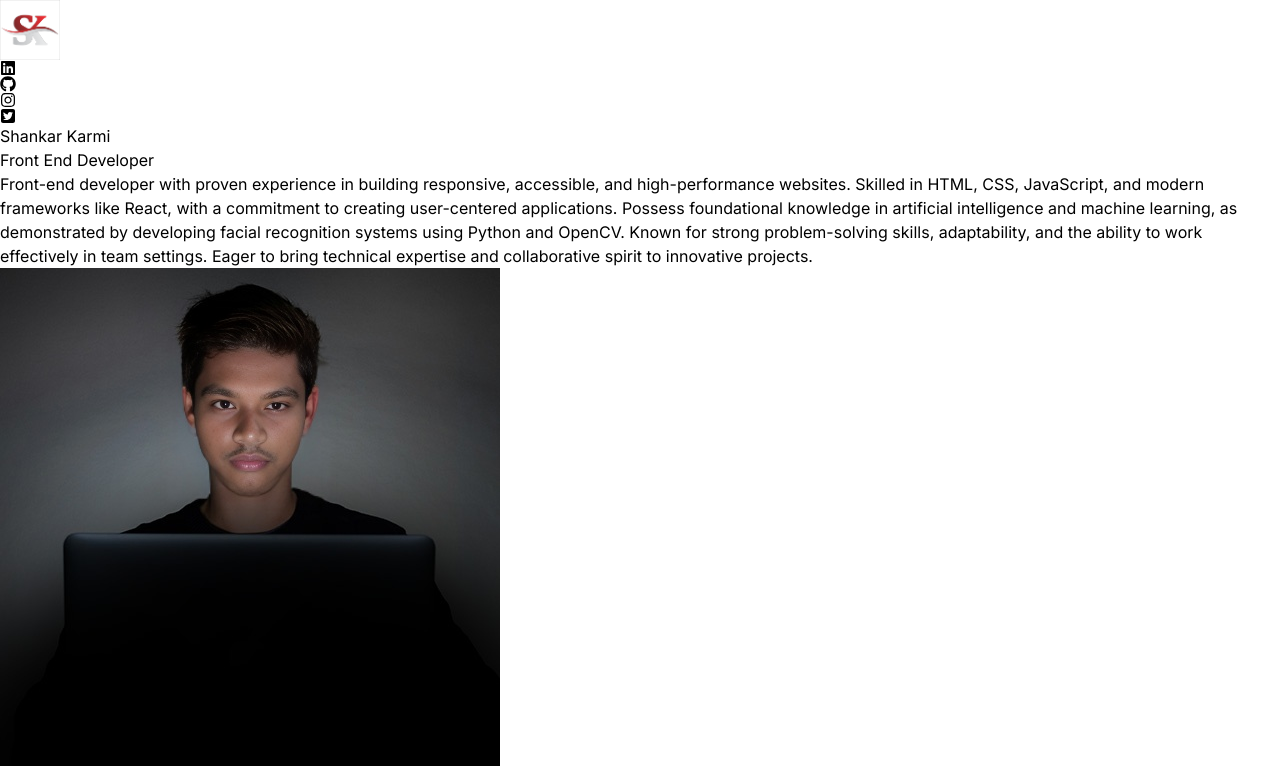
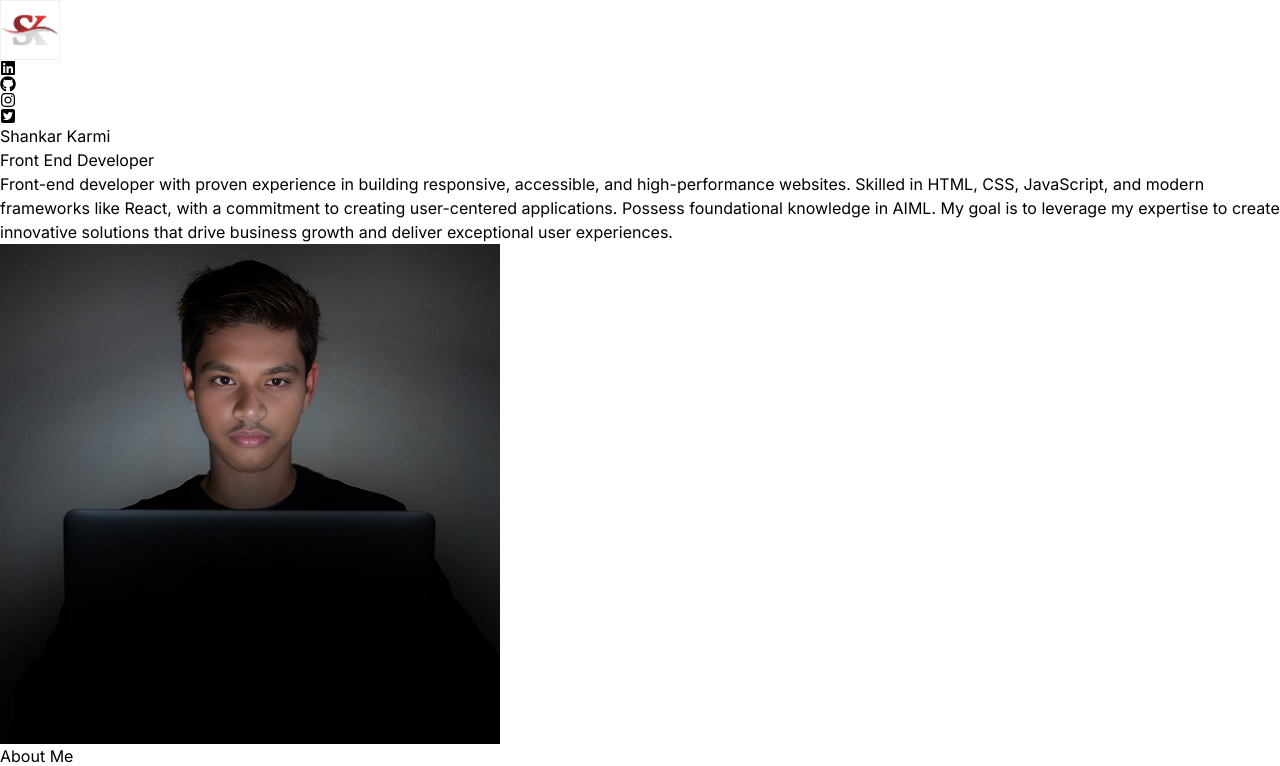
Before and after one commit to Shankarkarmi/Portfolio, a React (Vite) app: page / in a window 1280 px wide. Shown: the top 766 px of the page. Built offline with nearby package versions, Linux system fonts and the light colour scheme.

Commit message:
Update index.js

```diff
--- a/src/constants/index.js
+++ b/src/constants/index.js
@@ -3,7 +3,7 @@ import project1 from "../assets/projects/project-1.jpg";
 import project2 from "../assets/projects/project-2.jpg";
 import project3 from "../assets/projects/project-3.jpg";
 
-export const HERO_CONTENT = `Front-end developer with proven experience in building responsive, accessible, and high-performance websites. Skilled in HTML, CSS, JavaScript, and modern frameworks like React, with a commitment to creating user-centered applications. Possess foundational knowledge in artificial intelligence and machine learning, as demonstrated by developing facial recognition systems using Python and OpenCV. Known for strong problem-solving skills, adaptability, and the ability to work effectively in team settings. Eager to bring technical expertise and collaborative spirit to innovative projects.`;
+export const HERO_CONTENT = `Front-end developer with proven experience in building responsive, accessible, and high-performance websites. Skilled in HTML, CSS, JavaScript, and modern frameworks like React, with a commitment to creating user-centered applications. Possess foundational knowledge in AIML. My goal is to leverage my expertise to create innovative solutions that drive business growth and deliver exceptional user experiences.`;
 
 export const ABOUT_TEXT = `I'm Shankar Karmi, a front-end developer and AI enthusiast with a background in Information Science. Over the past few years, I've developed skills across front-end and back-end technologies, including React, Express.js, and Node.js, while also delving into machine learning. My project work includes building a responsive news aggregator and a facial recognition system, showcasing my ability to tackle complex challenges and deliver user-focused solutions. I’m committed to lifelong learning and thrive in collaborative, dynamic environments where I can contribute to transformative tech solutions.`;
 
```
